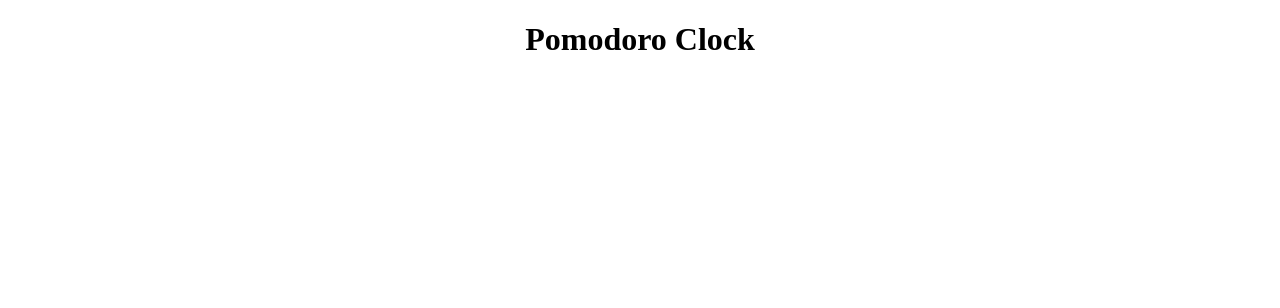
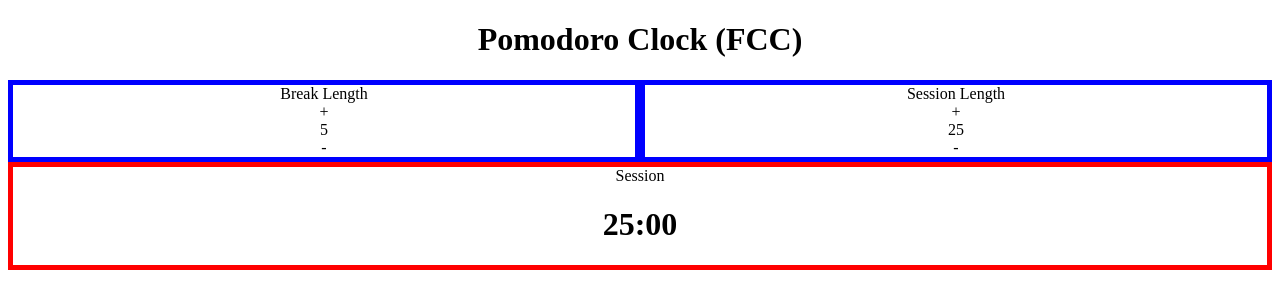
Before and after one commit to kaiorosa1/pomodoro-clock-fcc, a plain HTML site: page dist/index.html in a window 1280 px wide. Drawn offline with nearby package versions, Linux system fonts and the light colour scheme.

Commit message:
add layout components

```diff
--- a/dist/script.js
+++ b/dist/script.js
@@ -2,10 +2,47 @@
   render() {
     return (
       React.createElement("div", null,
-      React.createElement("h1", null, "Pomodoro Clock")));
+      React.createElement("h1", null, "Pomodoro Clock (FCC)"),
+      React.createElement(Clock, null)));
 
 
   }}
 
 
+class Clock extends React.Component {
+  render() {
+    return (
+      React.createElement("div", null,
+      React.createElement("div", { id: "break-session" },
+      React.createElement("div", { id: "break-info" },
+      React.createElement("div", { id: "break-label" }, "Break Length"),
+      React.createElement("div", { id: "break-increment" }, "+"),
+      React.createElement("div", { id: "break-length" }, "5"),
+      React.createElement("div", { id: "break-decrement" }, "-")),
+
+      React.createElement("div", { id: "session-info" },
+      React.createElement("div", { id: "session-label" }, "Session Length"),
+      React.createElement("div", { id: "session-increment" }, "+"),
+      React.createElement("div", { id: "session-length" }, "25"),
+      React.createElement("div", { id: "session-decrement" }, "-"))),
+
+
+      React.createElement(Display, null)));
+
+
+  }}
+
+
+class Display extends React.Component {
+  render() {
+    return (
+      React.createElement("div", { id: "display" },
+      React.createElement("div", { id: "timer-label" }, "Session"),
+      React.createElement("h1", null, "25:00")));
+
+
+  }}
+
+
+
 ReactDOM.render(React.createElement(App, null), document.getElementById("app"));
--- a/dist/style.css
+++ b/dist/style.css
@@ -1,3 +1,19 @@
 #app {
   text-align: center;
 }
+#break-session{
+  display: flex;
+}
+#display{
+  border: 5px solid red;
+}
+
+#break-info{
+  border: 5px solid blue;
+  width: 50%;
+}
+
+#session-info{
+  border: 5px solid blue;
+  width: 50%;
+}
--- a/src/style.css
+++ b/src/style.css
@@ -1,3 +1,19 @@
 #app {
   text-align: center;
 }
+#break-session{
+  display: flex;
+}
+#display{
+  border: 5px solid red;
+}
+
+#break-info{
+  border: 5px solid blue;
+  width: 50%;
+}
+
+#session-info{
+  border: 5px solid blue;
+  width: 50%;
+}
```
Also changed, not shown: 1 other file.
